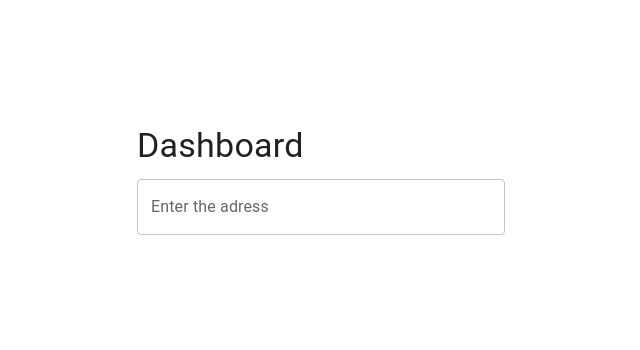
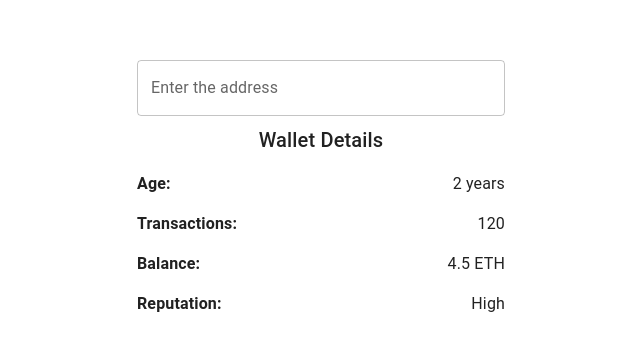
Before and after one commit to DanielSinthy/Wallet-Score, a React (Create React App) app in the folder WS-Frontend/: page / in a window 1280 px wide. Shown: the part 208-558 px from the top of the page, without its empty margins (319-959 px from the left). Built offline with nearby package versions, Linux system fonts and the light colour scheme.

Commit message:
display wallet details

```diff
--- a/WS-Frontend/src/components/Dashboard.tsx
+++ b/WS-Frontend/src/components/Dashboard.tsx
@@ -1,14 +1,21 @@
 import React from 'react';
-import { Grid, TextField, Typography } from '@mui/material';
+import { Grid, TextField } from '@mui/material';
+import WalletDetails from '../components/WalletDetails';
 
 const Dashboard: React.FC = () => {
+
+  const mockData = {
+    age: '2 years',
+    transactions: 120,
+    balance: 4.5,
+    reputation: 'High',
+  };
+
   return (
     <Grid container spacing={3} justifyContent="center" alignItems="center" style={{ minHeight: '100vh' }}>
       <Grid item xs={12} sm={6} md={4}>
-        <Typography variant="h4" gutterBottom>
-          Dashboard
-        </Typography>
-        <TextField label="Enter the adress" fullWidth />
+        <TextField label="Enter the address" fullWidth margin="normal" />
+        <WalletDetails {...mockData} />
       </Grid>
     </Grid>
   );
--- /dev/null
+++ b/WS-Frontend/src/components/WalletDetails.tsx
@@ -0,0 +1,33 @@
+import React from 'react';
+import { Grid, Typography } from '@mui/material';
+import { WalletDetailsProps } from '../types/wallet';
+
+const WalletDetails: React.FC<WalletDetailsProps> = ({ age, transactions, balance, reputation }) => {
+  return (
+    <Grid container xs={12} gap={2} textAlign={'center'} justifyContent={'center'}>
+      <Grid item xs={12}>
+        <Typography variant="h6">Wallet Details</Typography>
+      </Grid>
+      <Grid item container xs={12} gap={2} justifyContent={'center'}>
+        <Grid item xs={12} container justifyContent="space-between">
+          <Typography variant="body1"><strong>Age:</strong></Typography>
+          <Typography variant="body1">{age}</Typography>
+        </Grid>
+        <Grid item xs={12} container justifyContent="space-between">
+          <Typography variant="body1"><strong>Transactions:</strong></Typography>
+          <Typography variant="body1">{transactions}</Typography>
+        </Grid>
+        <Grid item xs={12} container justifyContent="space-between">
+          <Typography variant="body1"><strong>Balance:</strong></Typography>
+          <Typography variant="body1">{balance} ETH</Typography>
+        </Grid>
+        <Grid item xs={12} container justifyContent="space-between">
+          <Typography variant="body1"><strong>Reputation:</strong></Typography>
+          <Typography variant="body1">{reputation}</Typography>
+        </Grid>
+      </Grid>
+    </Grid>
+  );
+};
+
+export default WalletDetails;
```
